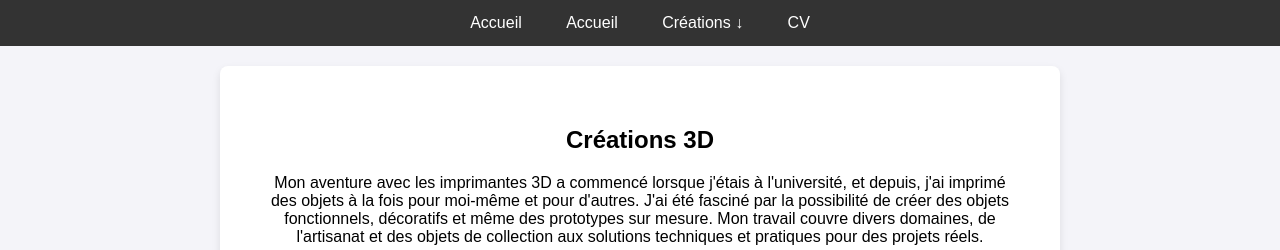
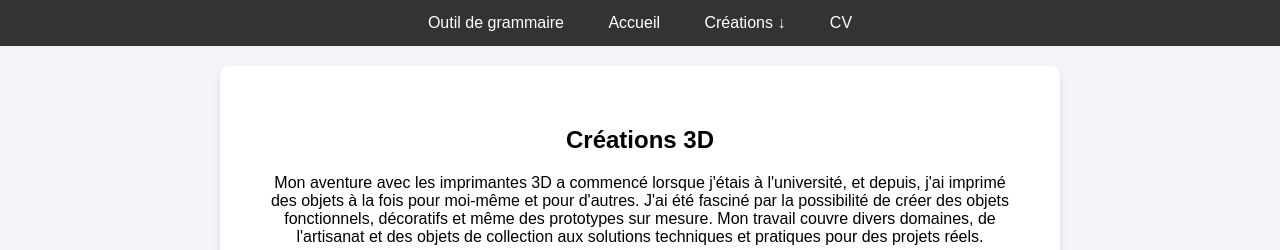
Before and after one commit to SamtasticWest/SamWest, a plain HTML site: page SamWest-FR/Creations/3D.html in a window 1280 px wide. Shown: the top 250 px of the page. Drawn offline with Linux system fonts and the light colour scheme.

Commit message:
Update 3D.html

```diff
--- a/SamWest-FR/Creations/3D.html
+++ b/SamWest-FR/Creations/3D.html
@@ -31,7 +31,7 @@
         <header>
             <nav>
                 <ul class="navbar">
-                    <li><a href="../index.html">Accueil</a></li>
+                    <li><a href ="../classesdemots/index.html"> Outil de grammaire </a></li>
                     <li><a href="../index.html">Accueil</a></li>
                     <li class="dropdown">
                         <a href="#">Créations ↓</a>
```
